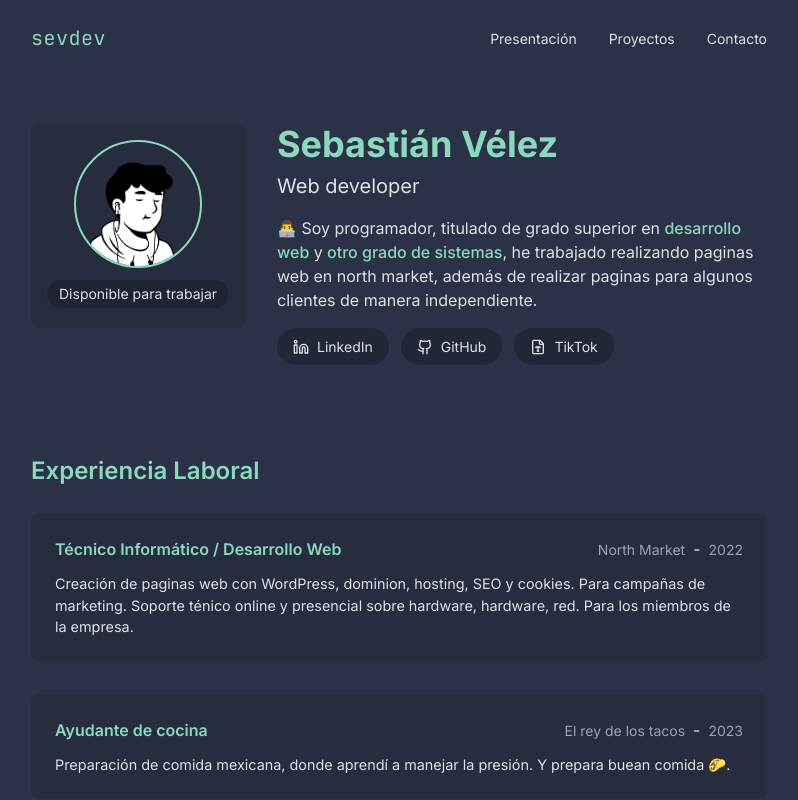
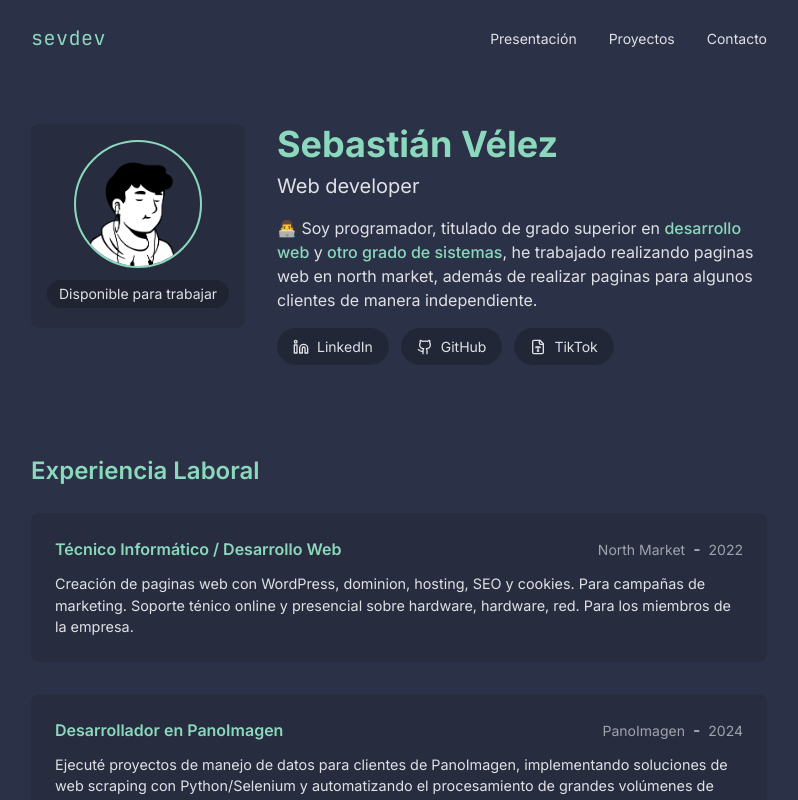
Before and after one commit to Kobakk/centered-craft-portfolio-fbb91b74, a React (Vite) app: page / in a window 1280 px wide. Shown: the top 800 px of the page, without its empty margins (241-1039 px from the left). Built offline with nearby package versions, Linux system fonts and the light colour scheme.

Commit message:
Update work experience section
Updates the work experience section with new job title, company, date, and description.

```diff
--- a/src/pages/Index.tsx
+++ b/src/pages/Index.tsx
@@ -159,16 +159,15 @@ const Index = () => {
               className="bg-black/10 p-6 rounded-lg"
             >
               <div className="flex flex-col md:flex-row md:justify-between mb-2">
-                <h3 className="job-title">Ayudante de cocina</h3>
+                <h3 className="job-title">Desarrollador en PanoImagen</h3>
                 <div>
-                  <span className="job-place">El rey de los tacos</span>
+                  <span className="job-place">PanoImagen</span>
                   <span className="mx-2">-</span>
-                  <span className="job-date">2023</span>
+                  <span className="job-date">2024</span>
                 </div>
               </div>
               <p className="job-description">
-                Preparación de comida mexicana, donde aprendí a manejar la presión. Y prepara buean
-                comida 🌮.
+                Ejecuté proyectos de manejo de datos para clientes de PanoImagen, implementando soluciones de web scraping con Python/Selenium y automatizando el procesamiento de grandes volúmenes de PDFs. Desarrollé scripts eficientes con Jupyter Notebook, Pandas y WSL que transformaron datos no estructurados en información accionable, reduciendo tiempos de procesamiento y mejorando la toma de decisiones del cliente.
               </p>
             </motion.div>
           </div>
```
